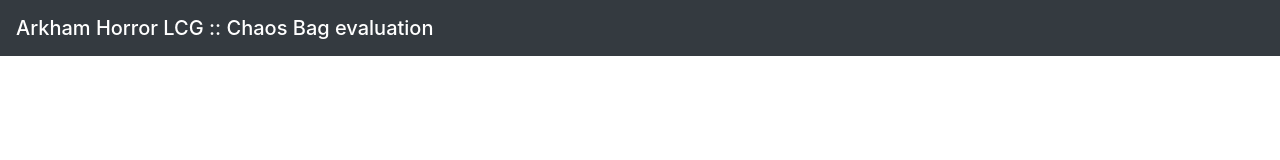
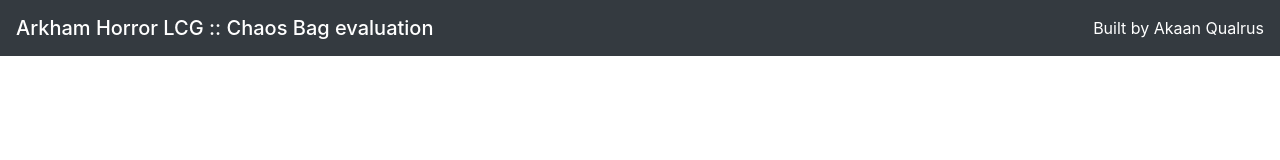
Before and after one commit to akaan/arkhamlcg-bag-simulator, a website built with webpack: page src/index.html in a window 1280 px wide. Built offline with nearby package versions, Linux system fonts and the light colour scheme; what @cycle/dom, @cycle/run, @cycle/state, arkham-odds would draw is missing.

Commit message:
Add signature !

```diff
--- a/src/index.html
+++ b/src/index.html
@@ -9,6 +9,11 @@
   <body>
     <nav class="app-header">
       <h1>Arkham Horror LCG :: Chaos Bag evaluation</h1>
+      <p>
+        <a href="https://github.com/akaan/arkhamlcg-bag-simulator"
+          >Built by Akaan Qualrus</a
+        >
+      </p>
     </nav>
     <section id="app"></section>
   </body>
--- a/src/main.scss
+++ b/src/main.scss
@@ -6,6 +6,10 @@
   @extend .bg-dark;
   h1 {
     @extend .navbar-brand;
+    @extend .mb-0;
+  }
+  p {
+    @extend .navbar-text;
     @extend .mb-0;
   }
 }
```
